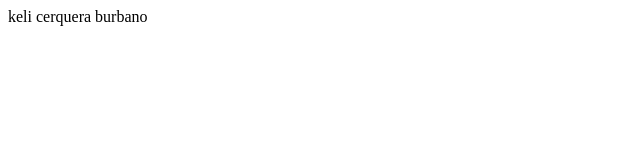
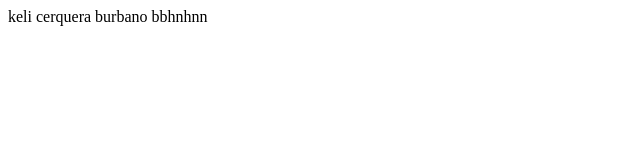
Before and after one commit to ManguitoVerde/Keli_entrega1Web, a plain HTML site: page index.html in a window 1280 px wide. Shown: the full height of the page, 0-640 px from the left. Drawn offline with Linux system fonts and the light colour scheme.

Commit message:
carpetas

```diff
--- a/index.html
+++ b/index.html
@@ -6,6 +6,6 @@
     <title>¿quien soy?</title>
 </head>
 <body>
-    <div> keli cerquera burbano</div>
+    <div> keli cerquera burbano bbhnhnn</div>
 </body>
 </html>
```
